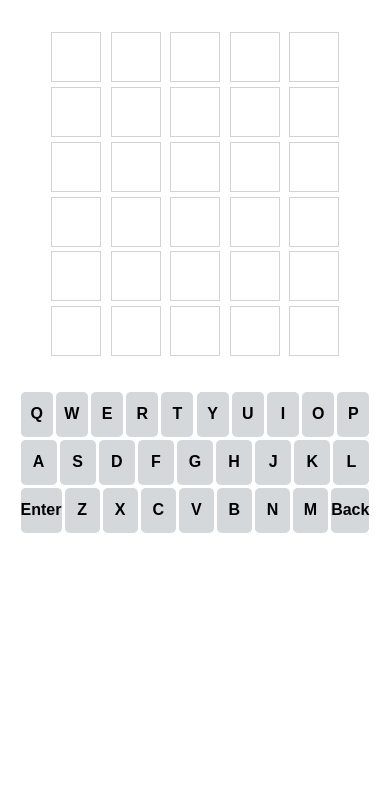
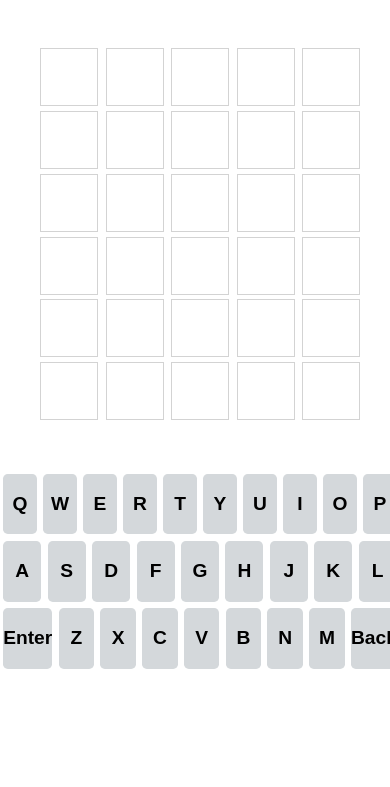
Before and after one commit to seuneo/wordle, a plain HTML site: page index.html in a window 390 px wide. Shown: the part 59-846 px from the top of the page. Drawn offline with nearby package versions, Linux system fonts and the light colour scheme.

Commit message:
Update styles.css

```diff
--- a/styles.css
+++ b/styles.css
@@ -153,35 +153,40 @@ line :hover{
     }
 
     .line1, .line2, .line3, .line4, .line5, .line6{
-        width: 18rem;
+        width: 20rem;
         margin: 0.15rem;
     }
 
 
     .kbd{
-        height: 20rem;
-        width: 22rem;
-        margin-top: 2rem;
+        height: 23rem;
+        width: 25rem;
+        margin-top: 3rem;
+        font-size: 1.2rem;
 
     }
 
     .kbd-row span{
 
-        height: 2.8rem;
-        width: 2.8rem;
-        margin: 0.1rem;
+        height: 3.8rem;
+        width: 3.8rem;
+        margin: 0.2rem;
         border-radius: 0.3rem;
 
     }
 
     .header{
         font-size: 0.7rem;
-        margin-bottom: 2rem;
+        margin-bottom: 3rem;
+    }
+
+    #game{
+        font-size: 1.5rem;
     }
 
     #game div div{
-        height: 3rem;
-        width: 3rem;
+        height: 3.5rem;
+        width: 3.5rem;
     }
 
     .reset{
```
